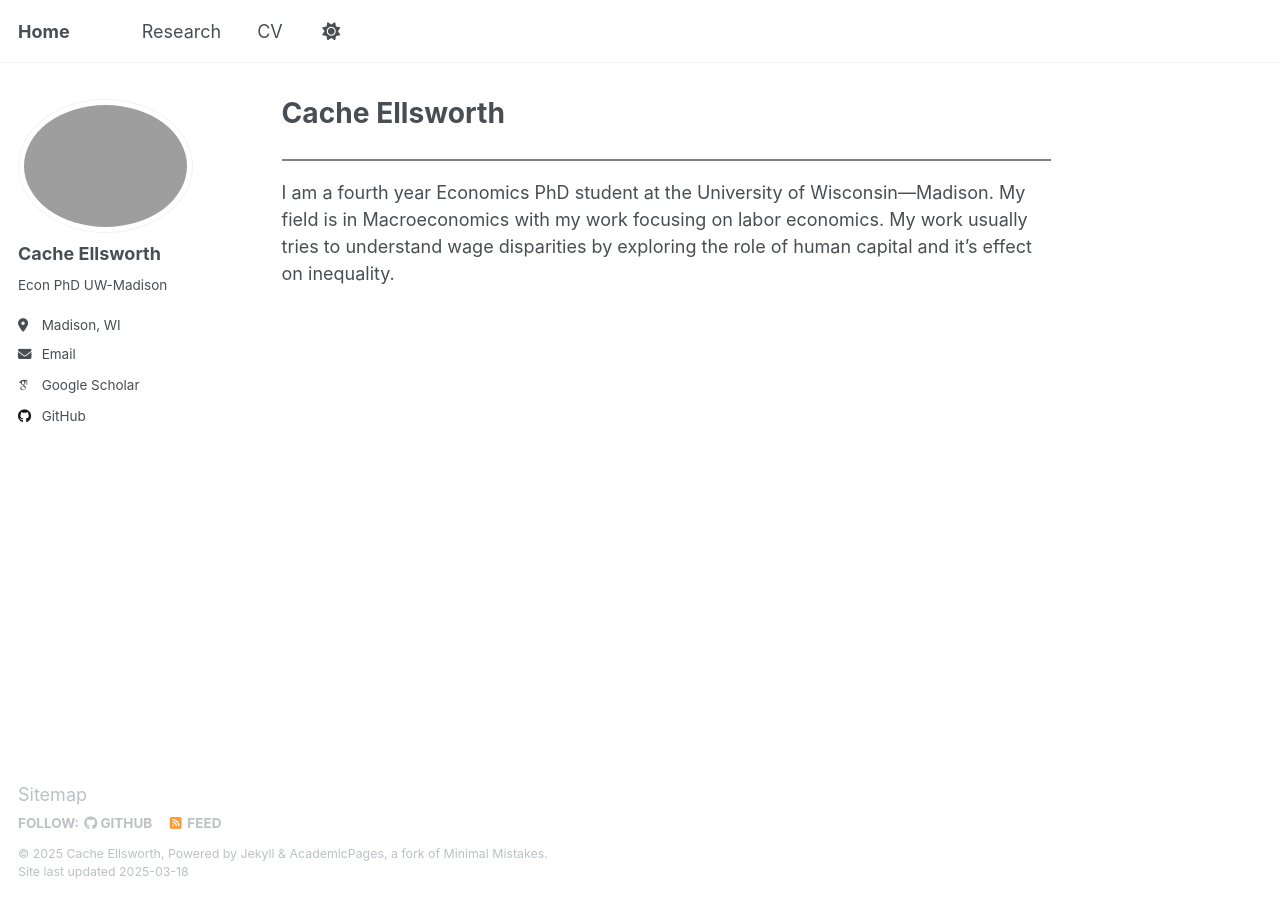
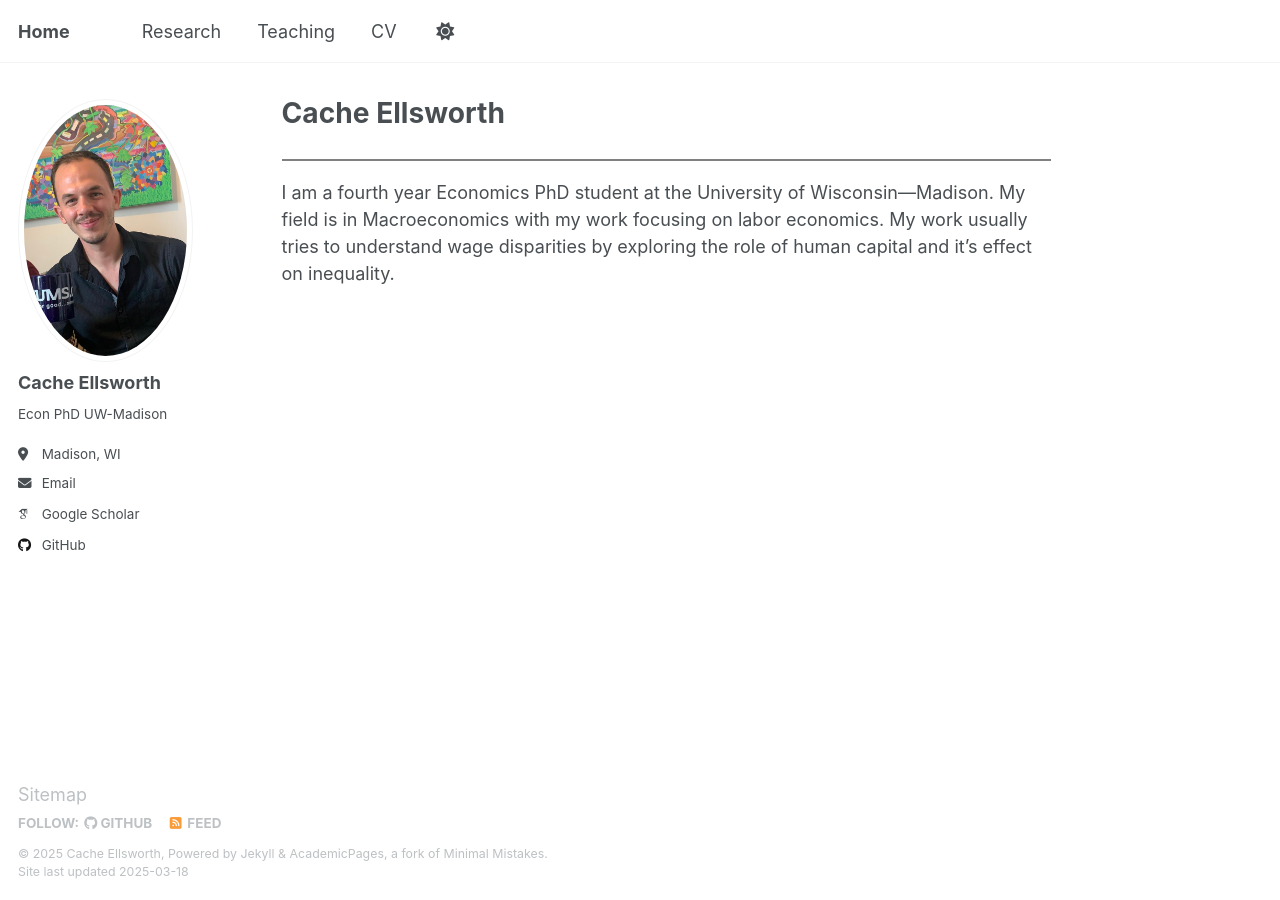
Before and after one commit to Cacheell/Cacheell.github.io, a Jekyll site: the page built from _pages/about.md, in a window 1280 px wide. Built offline with Jekyll 4.4.1, drawn with Linux system fonts in a browser that asks for light colours; some web fonts are replaced.

Commit message:
fix photo

```diff
--- a/_config.yml
+++ b/_config.yml
@@ -22,7 +22,7 @@ repository               : "Cacheell/Cacheell.github.io"
 #               Additional customization can be done by editing /_includes/author-profile.html
 author:
   # Biographic information
-  avatar           : "ipumscup.png"
+  avatar           : "ipumscup.jpg"
   name             : "Cache Ellsworth"
   pronouns         : #"he/him"
   bio              : |
--- a/_data/navigation.yml
+++ b/_data/navigation.yml
@@ -17,8 +17,8 @@ main:
   #- title: "Talks"
   #  url: /talks/
 
-  #- title: "Teaching"
-  #  url: /teaching/
+  - title: "Teaching"
+    url: /teaching/
 
   #- title: "Portfolio"
   #  url: /portfolio/
```
